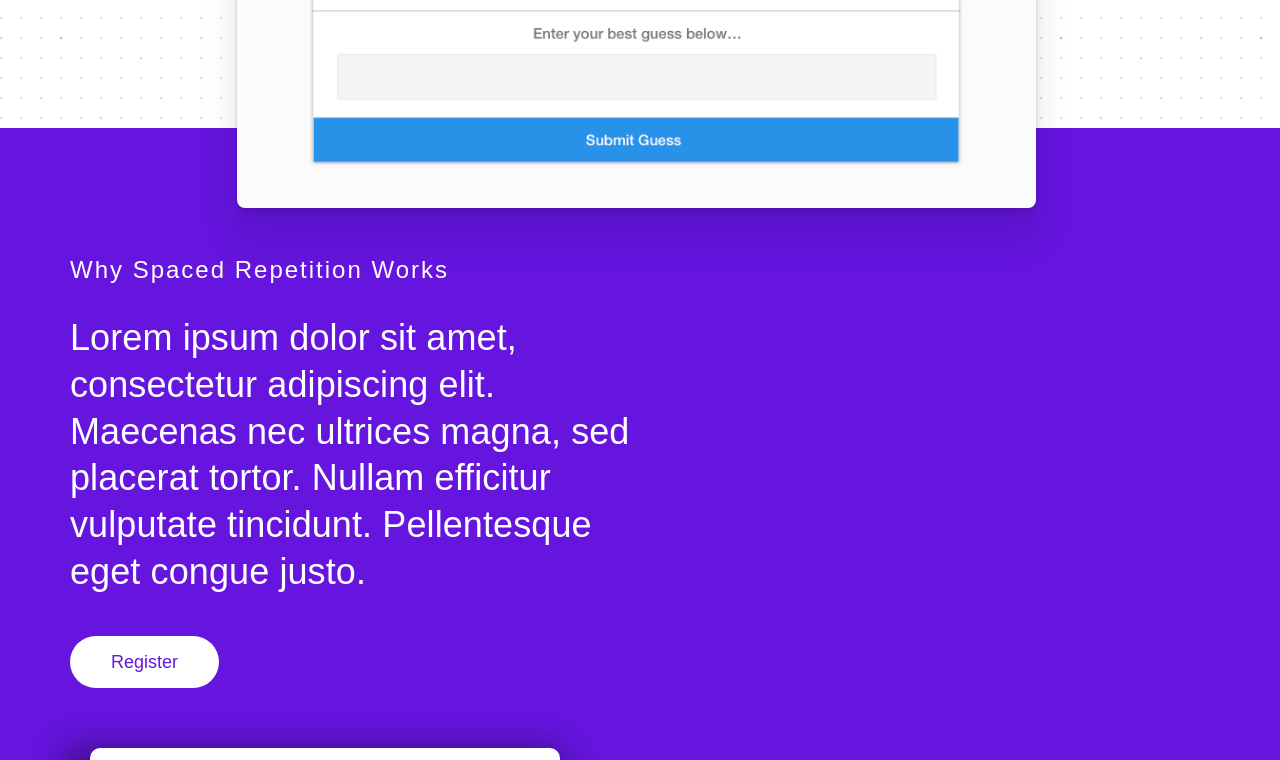
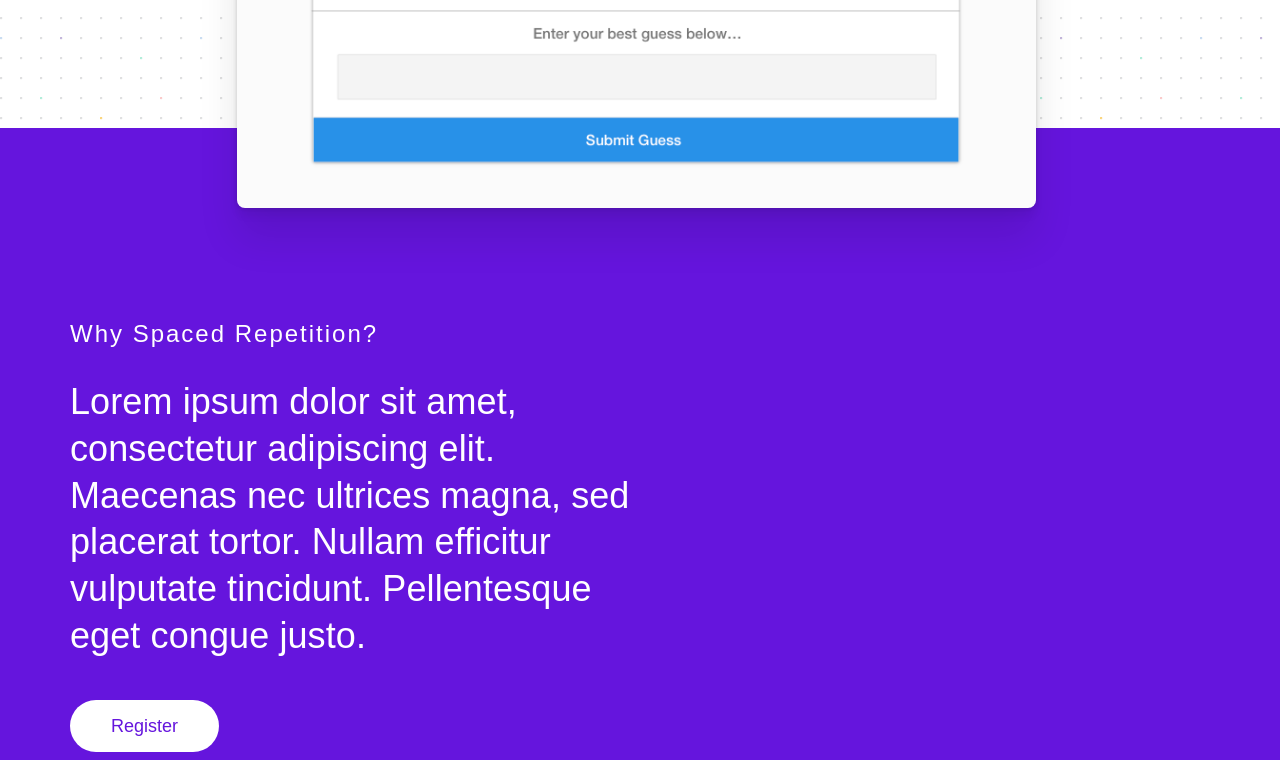
Before and after one commit to thinkful-ei25/SQL-Labs-Mary-Brady-client, a React app: page / in a window 1280 px wide. Shown: the part 1140-1900 px from the top of the page. Built offline with nearby package versions, Linux system fonts and the light colour scheme; no server answers.

Commit message:
completed server

```diff
--- a/src/components/landing-page.css
+++ b/src/components/landing-page.css
@@ -179,7 +179,7 @@ body {
 
 .support-section {
   margin-bottom: 0;
-  padding-top: 10%;
+  padding-top: 15%;
   padding-bottom: 10%;
   overflow: visible;
   position: relative;
--- a/src/components/landing-page.js
+++ b/src/components/landing-page.js
@@ -47,7 +47,7 @@ export function LandingPage(props) {
           <div className="support-section-row">
             <div className="support-section-content">
               <span className="support-section-header">
-                Why Spaced Repetition Works
+                Why Spaced Repetition?
               </span>
               <h3 className="support-section-copy">
                 Lorem ipsum dolor sit amet, consectetur adipiscing elit.
```
Also changed, not shown: src/components/frontofcard.css (added).
